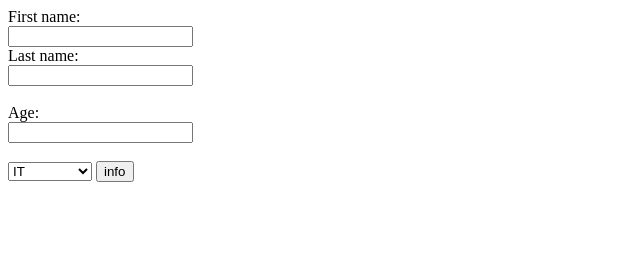
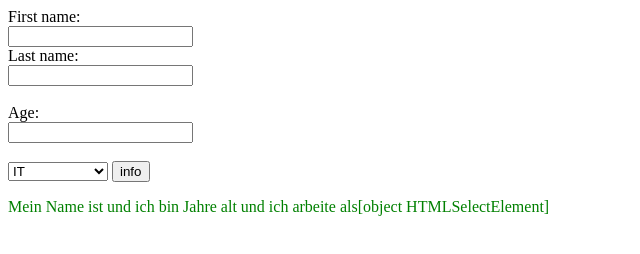
Before and after one commit to jani72/CLMFS-JavaScript---Day4---Janos---Sumon, a plain HTML site: page Exercise 2.html in a window 1280 px wide. Both pictures are taken after a click on the button "info". Shown: the whole page, without its empty margins (0-640 px from the left). Drawn offline with Linux system fonts and the light colour scheme.

Commit message:
Exercise 2 neu

```diff
--- a/Exercise 2.html
+++ b/Exercise 2.html
@@ -13,13 +13,49 @@
     <label for="lname">Age:</label><br>
     <input type="text" id="age" name="age"><br><br>
     <select name="profession" id="profession">
-        <option>IT</option>
-        <option>Hospitality</option>
+        <option id="IT" name="IT" value="1">IT</option>
+        <option id="Hospitality" name="Hospitality" value="2">Hospitality</option>
+        <option>Ski Instructor</option>
       </select>
 
 
     <button type="button" value="Submit"onclick="aboutYou()">info</button>
   </form>
 
+  <div>
+    <p id="result"></p>
+
+
+
+    </div>
+
+
+  <script>
+    function aboutYou(fname,lname,age){
+        var fname=document.getElementById("fname").value;
+        var lname=document.getElementById("lname").value;
+        var age=document.getElementById("age").value;
+        var a=document.getElementById("profession").value;
+        switch(a){
+            case("IT"):
+            document.getElementById("result").style.background="purple";
+            break;
+            case("Hospitality"):
+            document.getElementById("result").style.background="yellow";
+            break;
+            default:
+            document.getElementById("result").style.color="green";
+
+        }
+        document.getElementById("result").innerHTML="Mein Name ist "+fname+" und ich bin "+age+" Jahre alt und ich arbeite als" +profession;
+
+    }
+
+
+
+
+
+</script>
+
 </body>
 </html>
```
